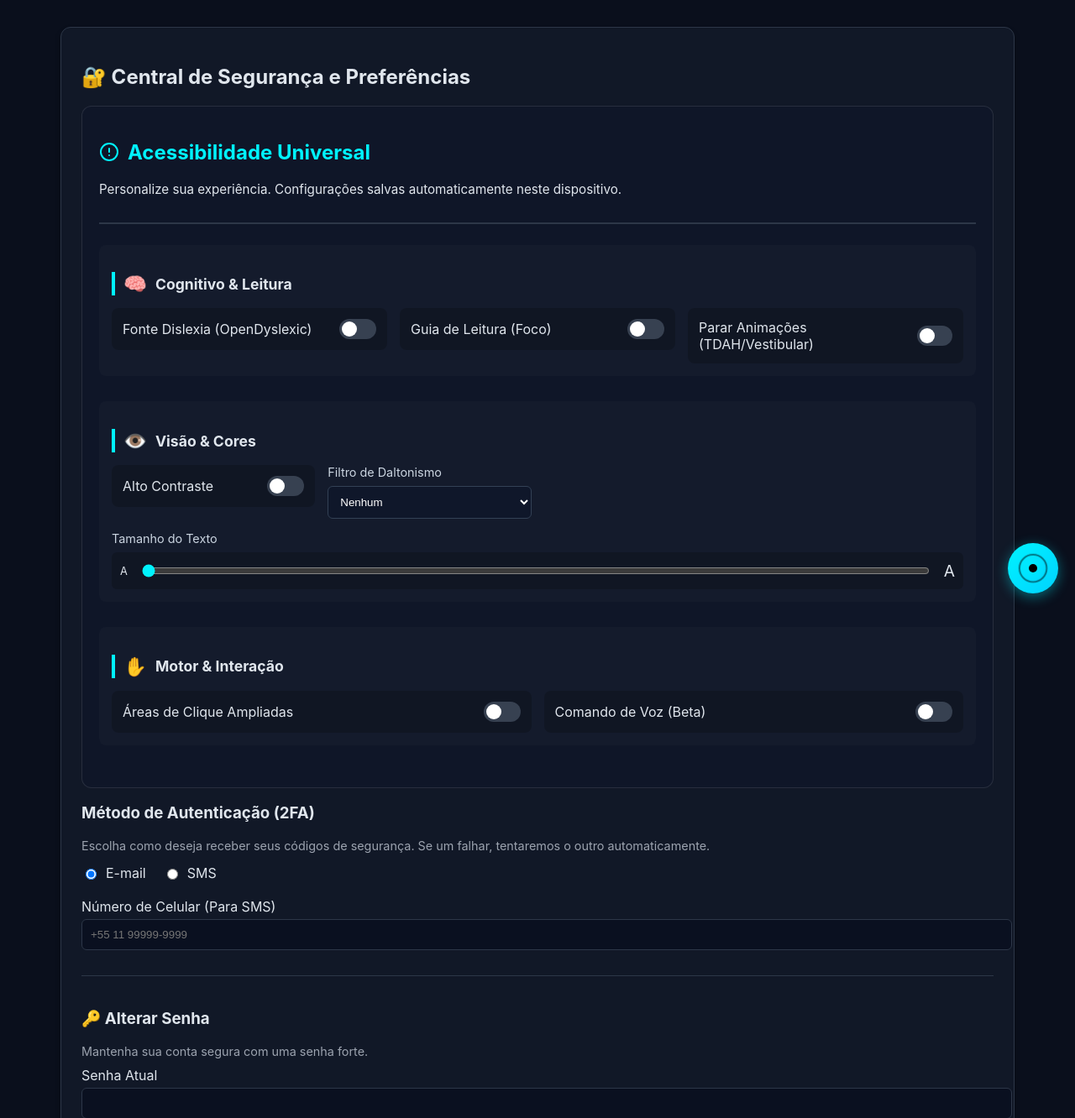
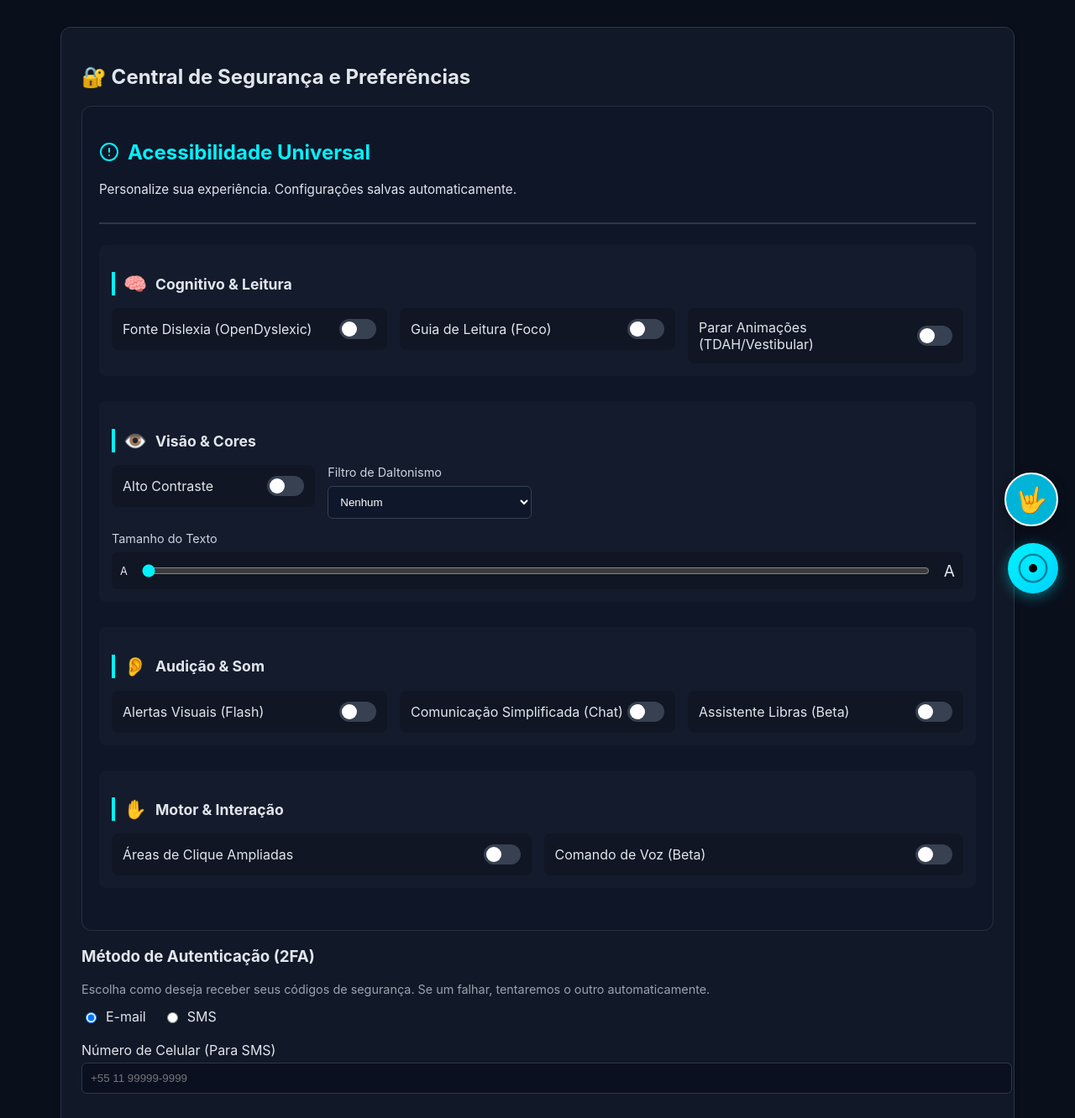
Before and after one commit to robsonholandadasilva32-hub/CareerDev-AI, a FastAPI app: template app/templates/security.html in a window 1280 px wide. Shown: the part 73-1405 px from the top of the page at 84% size. Run offline with FastAPI, Linux system fonts and the light colour scheme; the template is opened without the code that fills it, so the values that code supplies are empty.

Commit message:
Finalize Production Readiness: Full Accessibility Suite (Hearing, Vision, Motor, Cognitive) & Security Hardening

```diff
--- a/app/templates/base.html
+++ b/app/templates/base.html
@@ -145,6 +145,23 @@
     html[data-color-filter="tritanopia"] body { filter: url('/static/filters.svg#tritanopia'); }
     html[data-color-filter="achromatopsia"] body { filter: grayscale(100%); }
 
+    /* Hearing A11y: Visual Flash Alert */
+    @keyframes flash-anim {
+        0% { box-shadow: inset 0 0 0 0px var(--primary-color); opacity: 0; }
+        50% { box-shadow: inset 0 0 0 50px var(--primary-color); opacity: 0.8; }
+        100% { box-shadow: inset 0 0 0 0px var(--primary-color); opacity: 0; }
+    }
+
+    .visual-flash-overlay {
+        position: fixed; top: 0; left: 0; width: 100vw; height: 100vh;
+        pointer-events: none; z-index: 999999;
+        animation: flash-anim 0.5s ease-out;
+        box-shadow: inset 0 0 0 20px var(--primary-color); /* Fallback */
+    }
+
+    /* Libras Avatar Placeholder (Floating Icon) */
+    /* Handled via inline styles in partial, but can refine here if needed */
+
   </style>
   <script>
     // Global A11y Loader
--- a/app/templates/partials/accessibility_panel.html
+++ b/app/templates/partials/accessibility_panel.html
@@ -7,7 +7,7 @@
             Acessibilidade Universal
         </h2>
         <p style="color: var(--text-muted); font-size: 0.95rem;">
-            Personalize sua experiência. Configurações salvas automaticamente neste dispositivo.
+            Personalize sua experiência. Configurações salvas automaticamente.
         </p>
     </div>
 
@@ -83,7 +83,42 @@
         </div>
     </section>
 
-    <!-- SECTION 3: MOTOR & INTERACTION -->
+    <!-- SECTION 3: HEARING & SOUND (NEW) -->
+    <section class="a11y-section" aria-labelledby="sec-hearing">
+        <h3 id="sec-hearing" class="section-title">
+            <span class="icon">👂</span> Audição & Som
+        </h3>
+        <div class="grid-options">
+            <!-- Visual Alerts -->
+            <div class="a11y-toggle">
+                <label class="switch-label">
+                    <span>Alertas Visuais (Flash)</span>
+                    <input type="checkbox" id="a11y-visual-alerts" onchange="toggleA11yState('visual-alerts')">
+                    <span class="slider"></span>
+                </label>
+            </div>
+
+            <!-- Simplified Communication -->
+            <div class="a11y-toggle">
+                <label class="switch-label">
+                    <span>Comunicação Simplificada (Chat)</span>
+                    <input type="checkbox" id="a11y-simple-text" onchange="toggleA11yState('simple-text')">
+                    <span class="slider"></span>
+                </label>
+            </div>
+
+            <!-- Libras Mode -->
+            <div class="a11y-toggle">
+                <label class="switch-label">
+                    <span>Assistente Libras (Beta)</span>
+                    <input type="checkbox" id="a11y-libras" onchange="toggleLibras()">
+                    <span class="slider"></span>
+                </label>
+            </div>
+        </div>
+    </section>
+
+    <!-- SECTION 4: MOTOR & INTERACTION -->
     <section class="a11y-section" aria-labelledby="sec-motor">
         <h3 id="sec-motor" class="section-title">
             <span class="icon">✋</span> Motor & Interação
@@ -116,6 +151,11 @@
 
 <!-- Reading Guide Element -->
 <div id="reading-guide-bar" style="display: none; position: fixed; height: 30px; width: 100%; background: rgba(255, 242, 0, 0.15); pointer-events: none; z-index: 99999; border-top: 2px solid #ffee00; border-bottom: 2px solid #ffee00; top: 0; left: 0; box-shadow: 0 0 100px rgba(0,0,0,0.5);"></div>
+
+<!-- Libras Float Placeholder -->
+<div id="libras-float" style="display: none; position: fixed; bottom: 100px; right: 20px; width: 60px; height: 60px; background: #00b4d8; border-radius: 50%; z-index: 9999; cursor: pointer; display: flex; align-items: center; justify-content: center; box-shadow: 0 4px 15px rgba(0,0,0,0.3); border: 2px solid white;">
+    <span style="font-size: 30px;">🤟</span>
+</div>
 
 <style>
     /* Panel Layout */
@@ -194,7 +234,7 @@
 <script>
     // --- STATE MANAGEMENT ---
     document.addEventListener("DOMContentLoaded", () => {
-        // Load Toggles
+        // Load Class Toggles
         const toggles = ['dyslexic-font', 'high-contrast', 'reduced-motion', 'big-targets'];
         toggles.forEach(cls => {
             if (localStorage.getItem(cls) === 'true') {
@@ -203,6 +243,21 @@
                 if(el) el.checked = true;
             }
         });
+
+        // Load State Toggles (Non-class based)
+        const stateToggles = ['visual-alerts', 'simple-text'];
+        stateToggles.forEach(key => {
+            if (localStorage.getItem(key) === 'true') {
+                const el = document.getElementById('a11y-' + key);
+                if(el) el.checked = true;
+            }
+        });
+
+        // Load Libras
+        if (localStorage.getItem('libras-mode') === 'true') {
+            document.getElementById('a11y-libras').checked = true;
+            document.getElementById('libras-float').style.display = 'flex';
+        }
 
         // Load Filters
         const savedFilter = localStorage.getItem('color-filter');
@@ -222,6 +277,20 @@
     function toggleA11y(className) {
         document.documentElement.classList.toggle(className);
         localStorage.setItem(className, document.documentElement.classList.contains(className));
+    }
+
+    // Toggle logic for states that don't add a global CSS class but are used by JS components
+    function toggleA11yState(key) {
+        const el = document.getElementById('a11y-' + key);
+        localStorage.setItem(key, el.checked);
+    }
+
+    function toggleLibras() {
+        const el = document.getElementById('a11y-libras');
+        const float = document.getElementById('libras-float');
+        localStorage.setItem('libras-mode', el.checked);
+        float.style.display = el.checked ? 'flex' : 'none';
+        if(el.checked) alert("Assistente de Libras ativado (Modo Simulação). No futuro, este avatar traduzirá o conteúdo.");
     }
 
     function applyColorFilter(filterName) {
--- a/app/templates/partials/chatbot.html
+++ b/app/templates/partials/chatbot.html
@@ -328,11 +328,17 @@
 
     async function sendMessage() {
         const input = document.getElementById('chat-input');
-        const text = input.value.trim();
+        let text = input.value.trim();
         if (!text) return;
 
         addMessage(text, 'user');
         input.value = '';
+
+        // A11y: Simplified Communication Injection (Client-side prompt engineering)
+        if (localStorage.getItem('simple-text') === 'true') {
+             // We invisibly append this instruction for the LLM
+             text += " [SYSTEM: Responda de forma EXTREMAMENTE SIMPLES, DIRETA e OBJETIVA. Use vocabulário acessível (Português Simplificado).]";
+        }
 
         // Status "Desbravando..."
         const status = document.getElementById('chatbot-status');
@@ -358,6 +364,11 @@
             status.style.display = 'none';
             addMessage(data.response, 'bot');
 
+            // A11y: Visual Alerts (Flash)
+            if (localStorage.getItem('visual-alerts') === 'true') {
+                triggerVisualAlert();
+            }
+
             if (isVoiceEnabled) {
                 speakText(data.response);
             }
@@ -367,6 +378,15 @@
             addMessage("Erro ao conectar com a IA.", 'bot');
             if (isVoiceEnabled) speakText("Erro de conexão.");
         }
+    }
+
+    // Visual Alert Animation Trigger
+    function triggerVisualAlert() {
+        const flash = document.createElement('div');
+        flash.className = 'visual-flash-overlay';
+        document.body.appendChild(flash);
+        // Remove after animation (0.5s)
+        setTimeout(() => flash.remove(), 500);
     }
 
     function addMessage(text, sender) {
```
